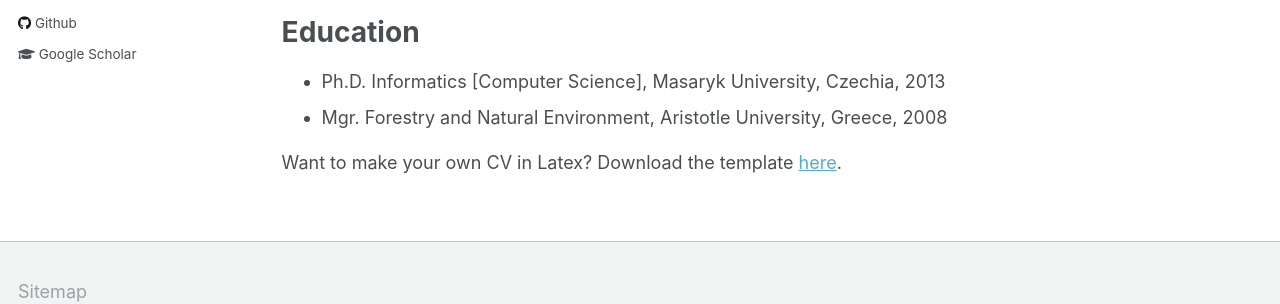
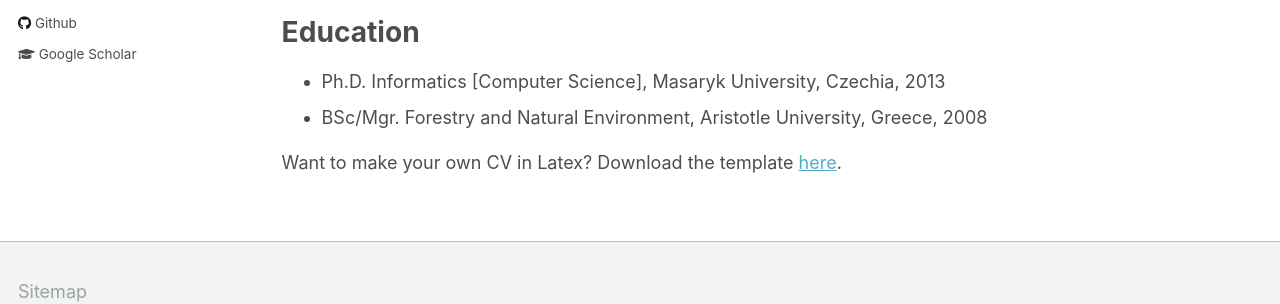
Before and after one commit to tsikerdekis/michael.tsikerdekis.com, a Jekyll site: the page built from _pages/cv.md, in a window 1280 px wide and 1021 px high. Shown: the part 624-928 px from the top of the window. Built offline with Jekyll 4.4.1, drawn with Linux system fonts in a browser that asks for light colours.

Commit message:
Update cv.md

```diff
--- a/_pages/cv.md
+++ b/_pages/cv.md
@@ -30,6 +30,6 @@ Northwest National Laboratory (PNNL).
 Education
 ======
 * Ph.D. Informatics [Computer Science], Masaryk University, Czechia, 2013
-* Mgr. Forestry and Natural Environment, Aristotle University, Greece, 2008
+* BSc/Mgr. Forestry and Natural Environment, Aristotle University, Greece, 2008
 
 Want to make your own CV in Latex? Download the template [here](/downloads/cvtemplate.zip).
```
